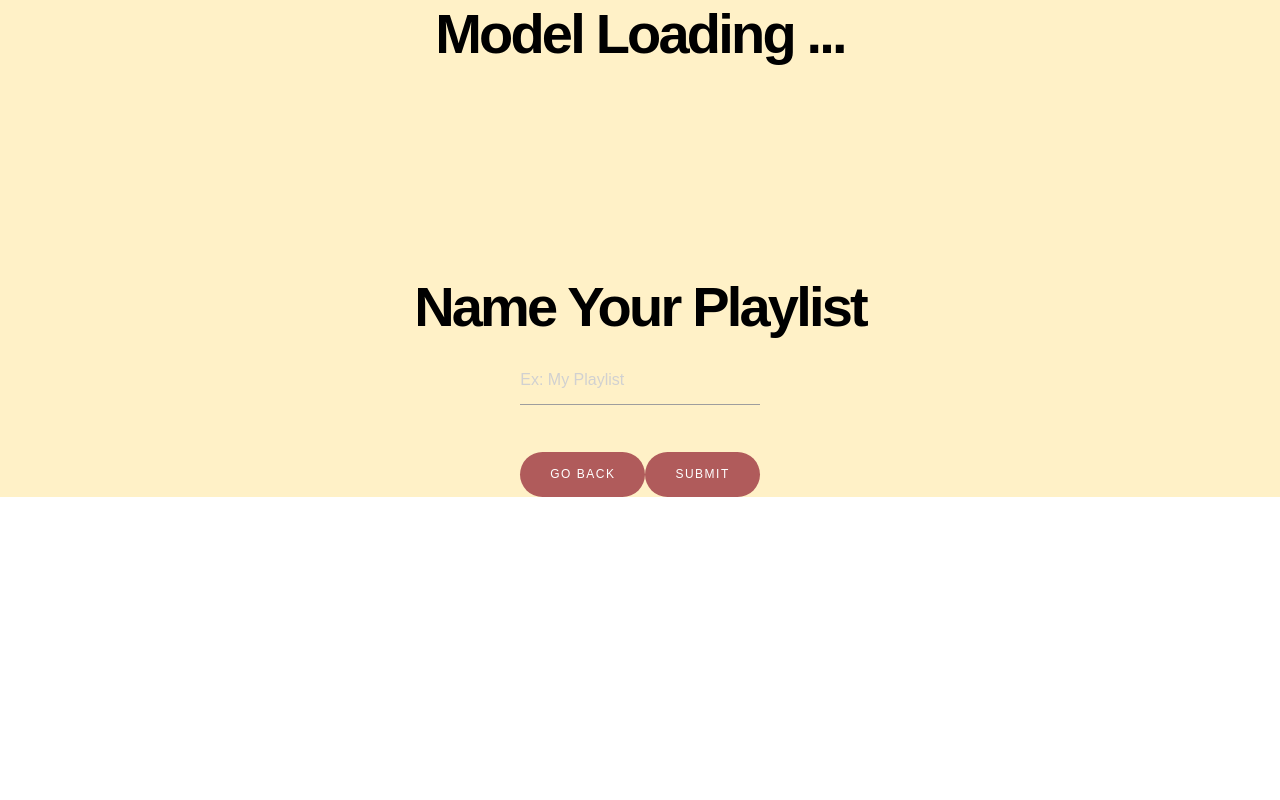
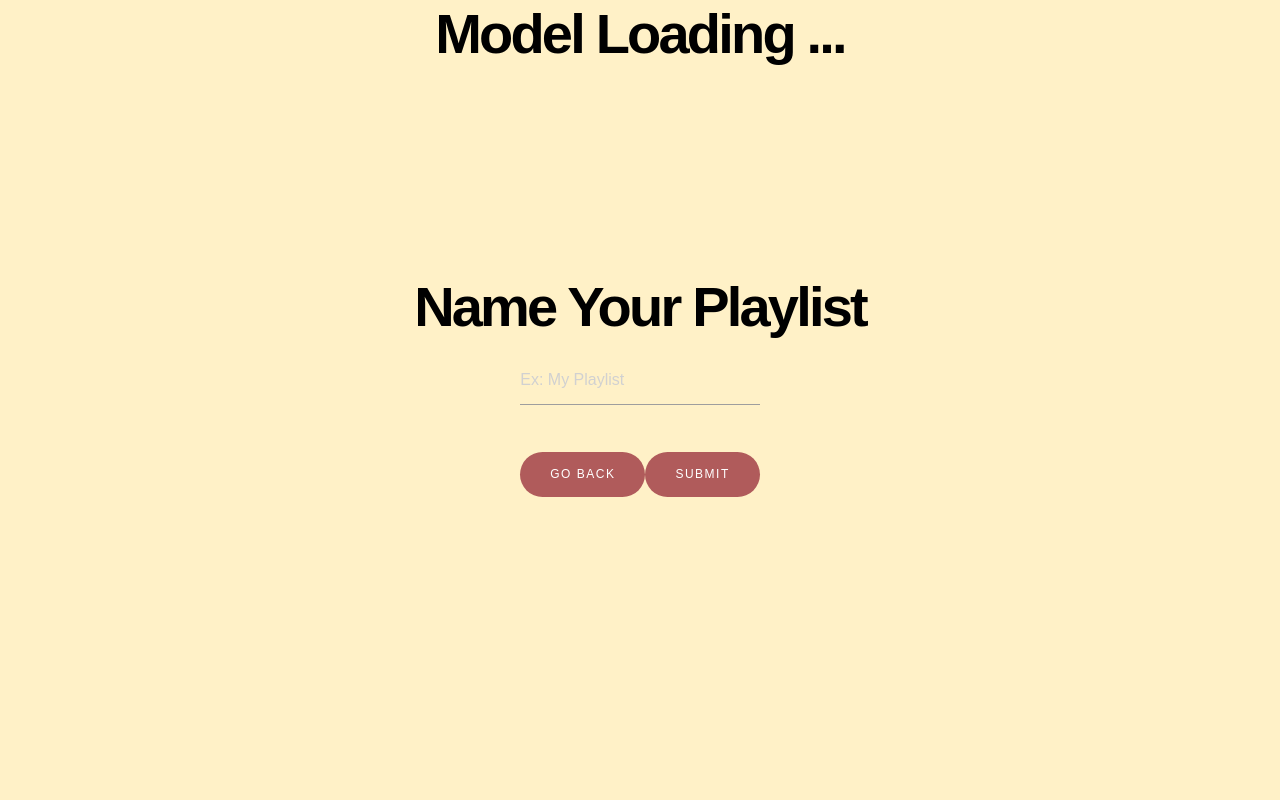
Before and after one commit to Pinky-Chaudhary/Emotion-based-Music-Recommender-System, a Flask app: template templates/mood.html in a window 1280 px wide. Run offline with Flask 2, Linux system fonts and the light colour scheme; the template is opened without the code that fills it, so the values that code supplies are empty; a map, chart or similar area stays blank; some libraries are stand-ins or nearby versions; some web fonts are replaced.

Commit message:
body color added

```diff
--- a/static/css/mood.css
+++ b/static/css/mood.css
@@ -1,3 +1,6 @@
+body{
+  background-color: #fff1c7;
+}
 input[type=text]{
   width: 200px;
   box-sizing: border-box;
@@ -30,7 +33,6 @@ h1{
   flex-direction: column;
   justify-content: center;
   align-items: center;
-   background-color: #fff1c7;
 }
 .side-by-side {
   display: flex;
```
